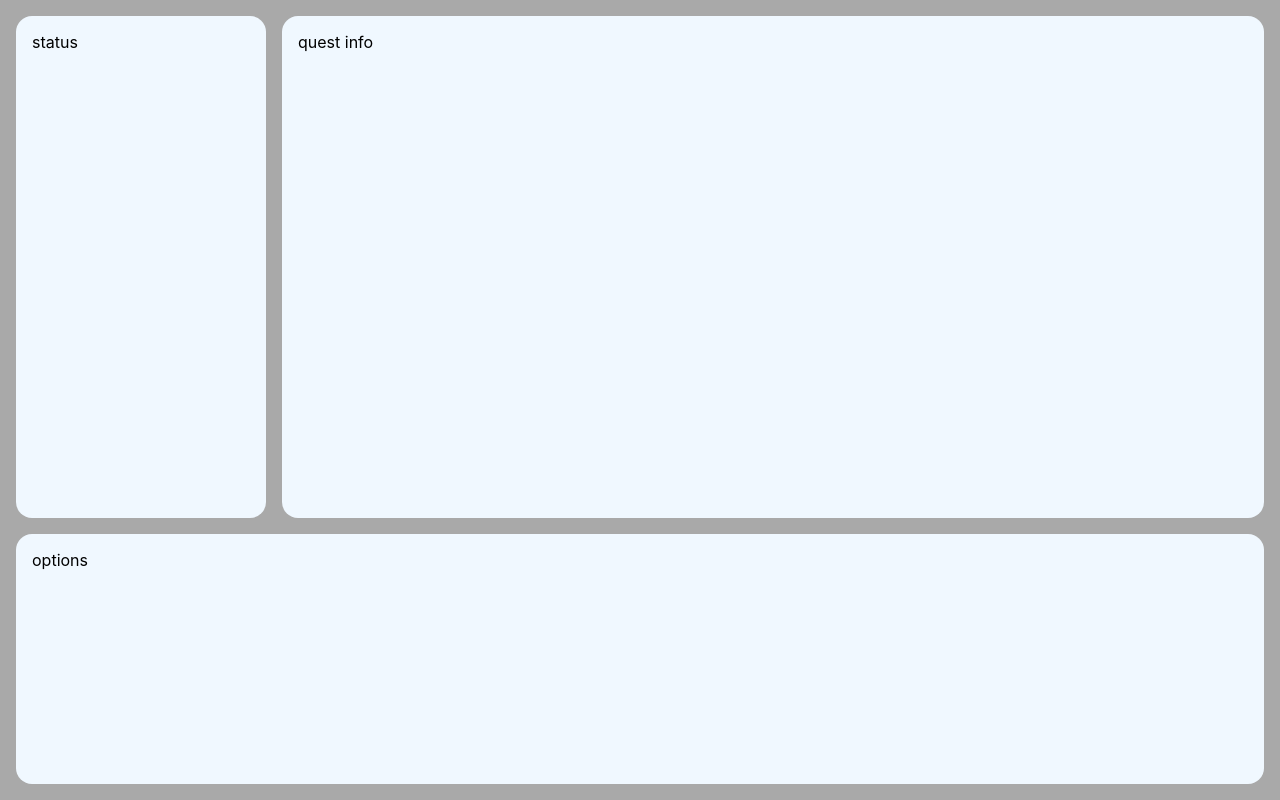
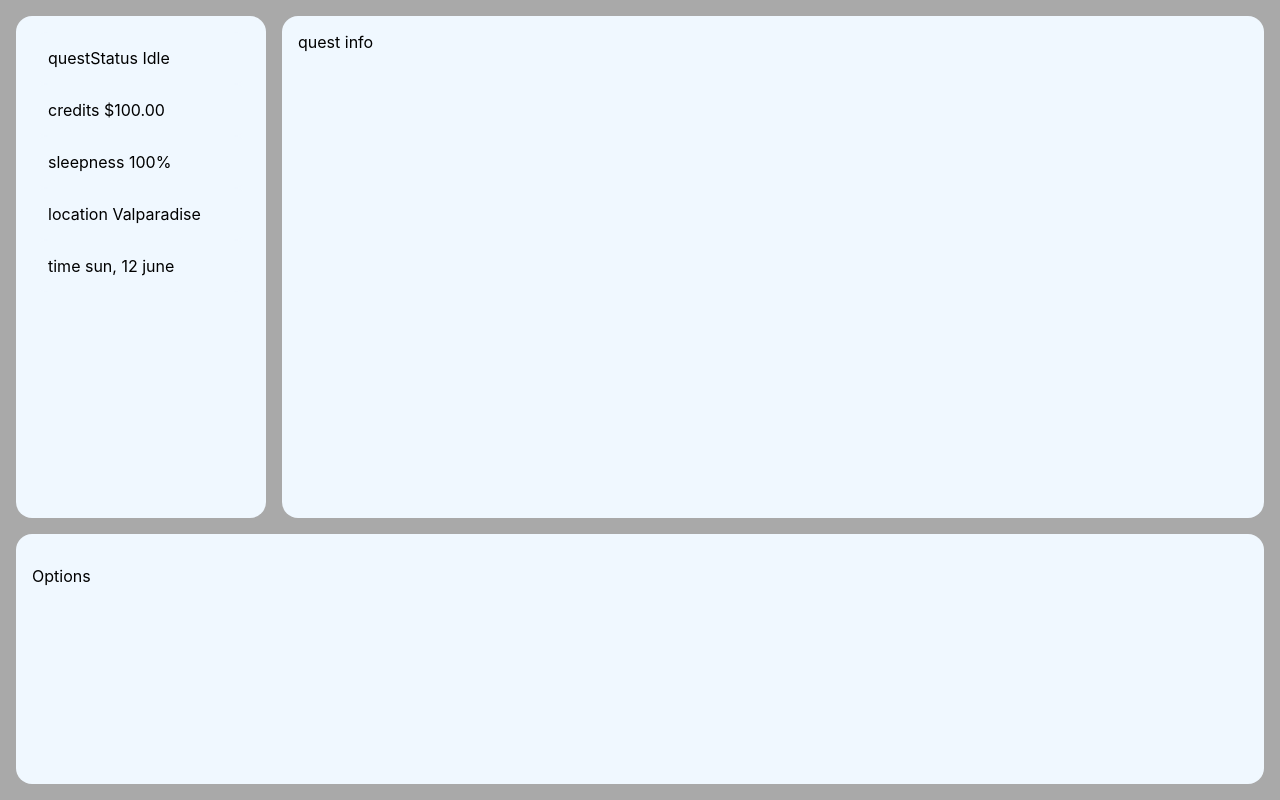
Before and after one commit to miguelbrieva/adventure, a React (Create React App) app: page / in a window 1280 px wide. Built offline with nearby package versions, Linux system fonts and the light colour scheme; the HTML template or start-up script is replaced by a standard one.

Commit message:
First UI Elements
First UI Elements

```diff
--- a/src/App.tsx
+++ b/src/App.tsx
@@ -1,12 +1,14 @@
 import React from 'react';
 import './App.css';
+import Options from './components/Options';
+import Status from './components/Status';
 
 function App() {
   return (
     <div className="App">
-      <div className="status">status</div>
+      < Status />
       <div className="quest-info">quest info</div>
-      <div className="options">options</div>
+      < Options />
     </div>
   );
 }
--- /dev/null
+++ b/src/components/Options/index.tsx
@@ -0,0 +1,15 @@
+import React from 'react';
+
+const options = {
+
+}
+
+function Options() {
+  return (
+    <div className="options">
+     <p>Options</p>
+    </div>
+  );
+}
+
+export default Options;
--- /dev/null
+++ b/src/components/Status/index.tsx
@@ -0,0 +1,22 @@
+import React from "react";
+
+const status = {
+    questStatus: "Idle",
+    credits: "$100.00",
+    sleepness: "100%",
+    location: "Valparadise",
+    time: "sun, 12 june"
+}
+
+function Status() {
+    return (
+        <div className="status">
+            {Object.keys(status).map((arg) => {
+                return <div>{arg} {status[arg]}</div>
+            })
+            }
+        </div>
+    );
+}
+
+export default Status;
```
Also changed, not shown: src/components/Options/styles.css (added), 2 other files (tests, documents, lock files or other folders).
